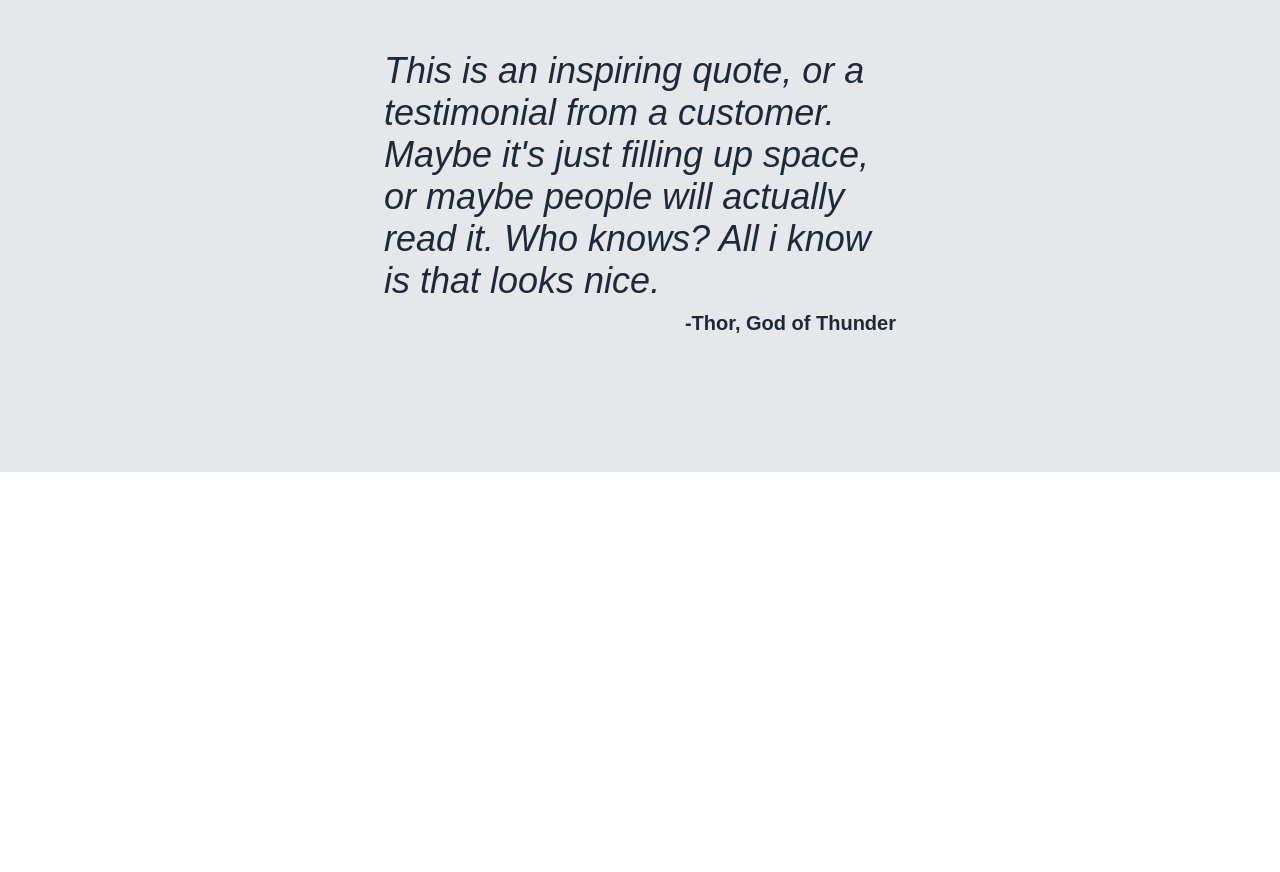
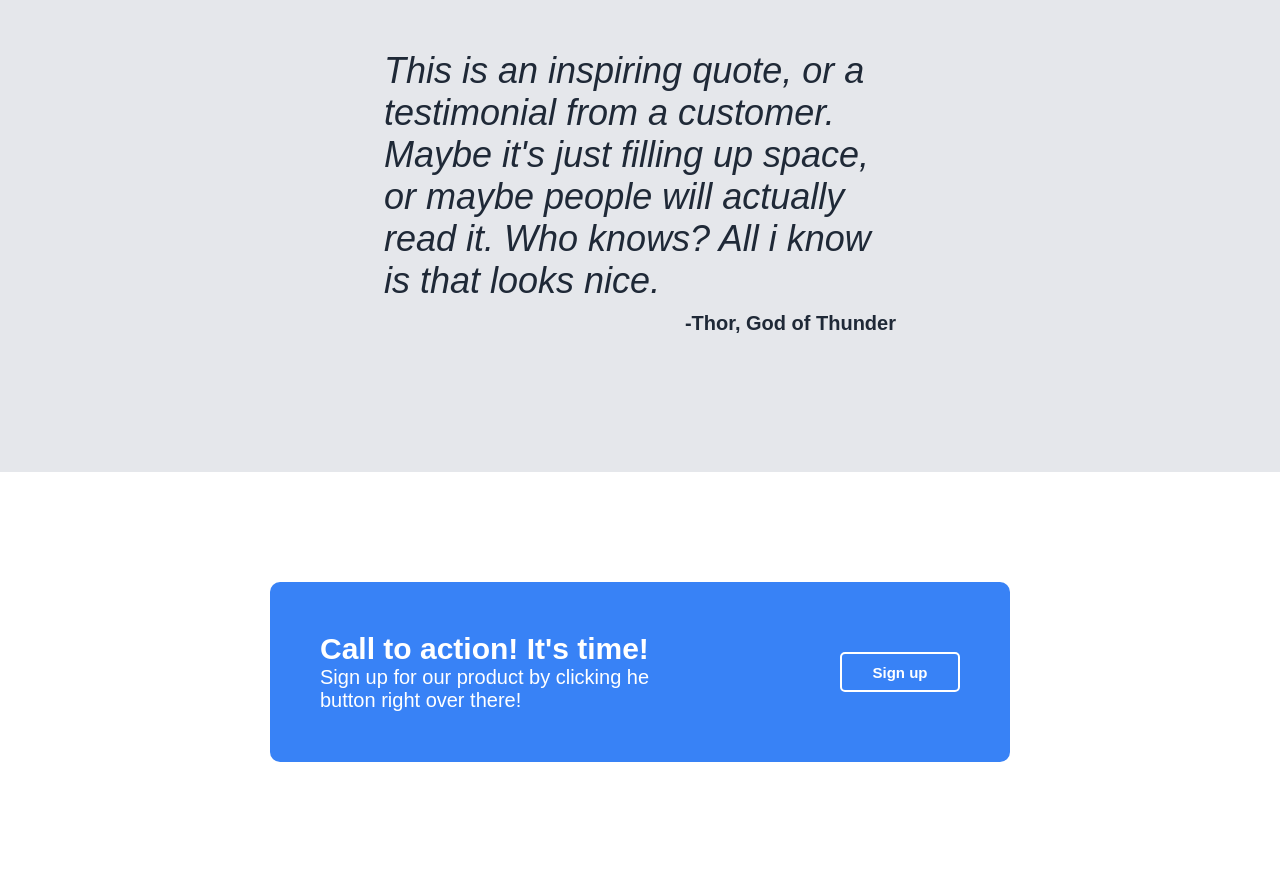
Before and after one commit to ricskusz/landing_page, a plain HTML site: page index.html in a window 1280 px wide. Shown: the part 1273-2145 px from the top of the page. Before the commit the page ends 1745 px from the top, so only its background shows below. Drawn offline with Linux system fonts and the light colour scheme.

Commit message:
Make action session

```diff
--- a/css/styles.css
+++ b/css/styles.css
@@ -179,3 +179,50 @@ body{
     font-size: 20px;
     font-weight: 900;
 }
+
+/*call to action session*/
+
+.call-to-action-section{
+    display: flex;
+    align-items: center;
+    justify-content: center;
+    height: 50vh;
+}
+
+.action-container{
+    display: flex;
+    background-color: #3882F6;
+    color: white;
+    gap: 100px;
+    padding: 50px;
+    border-radius: 10px;
+    width: 50%;
+
+}
+
+.action-text{
+    display: flex;
+    flex-direction: column;
+    padding: 10px;
+    width: 90%;
+}
+
+.action-title{
+    font-size: 30px;
+    font-weight: 900;
+}
+
+.action-text{
+    font-size: 20px;
+    padding: 0;
+}
+
+.button-container{
+    display: flex;
+    align-items: center;
+    justify-content: center;
+}
+
+.action-button .sign-up-button{
+    border: 2px solid white;
+}
--- a/index.html
+++ b/index.html
@@ -73,5 +73,23 @@
         </div>
     </div>
     <!--Quote section ends here-->
+    <!--Action section starts here-->
+    <div class="call-to-action-section">
+        <div class="action-container">
+            <div class="action-text">
+                <div class="action-title">Call to action! It's time!</div>
+                <div class="action-text">
+                    Sign up for our product by clicking he button right over there!
+                </div>
+            </div>
+            <div class="button-container">
+                <div class="action-button">
+                    <button class="sign-up-button">Sign up</button>
+                </div>
+            </div>
+        </div>
+    </div>
+    <!--Action section ends here-->
+    <!--Footer starts here-->
 </body>
 </html>
```
